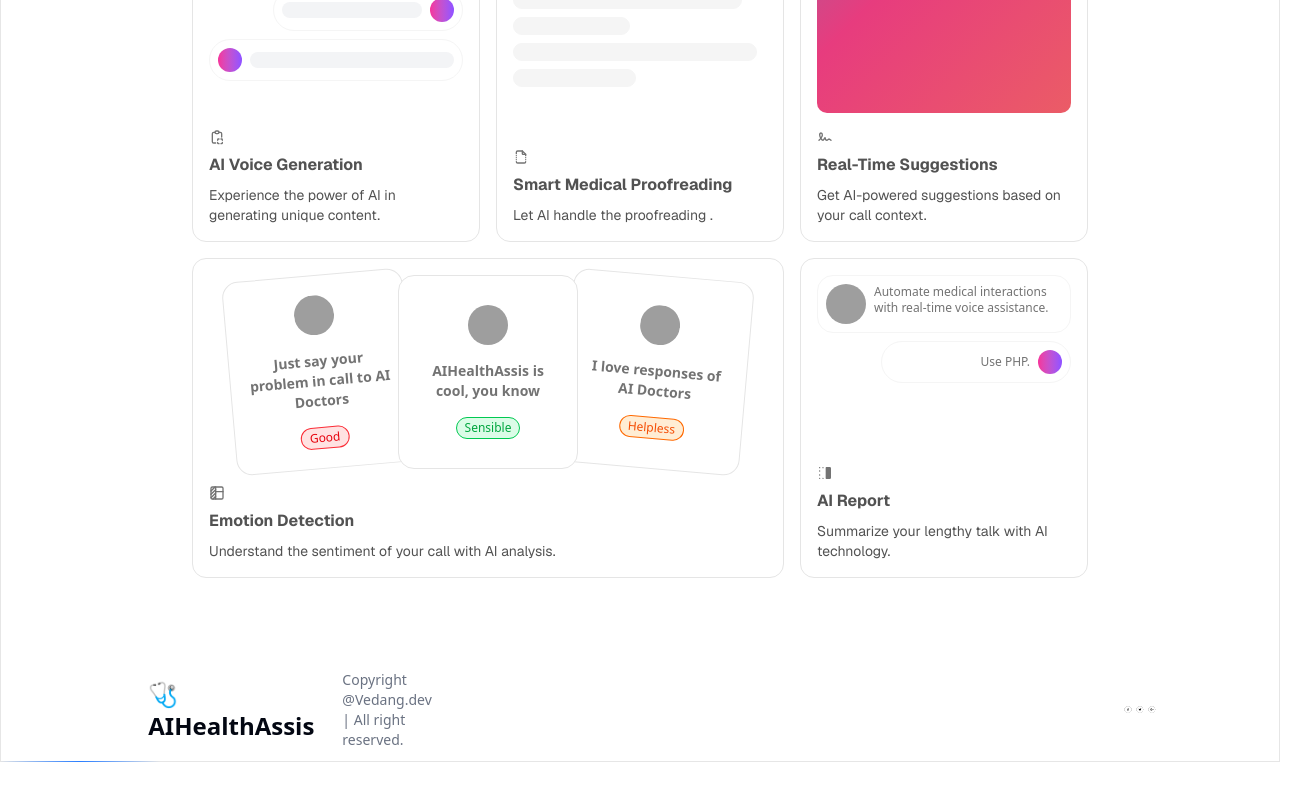
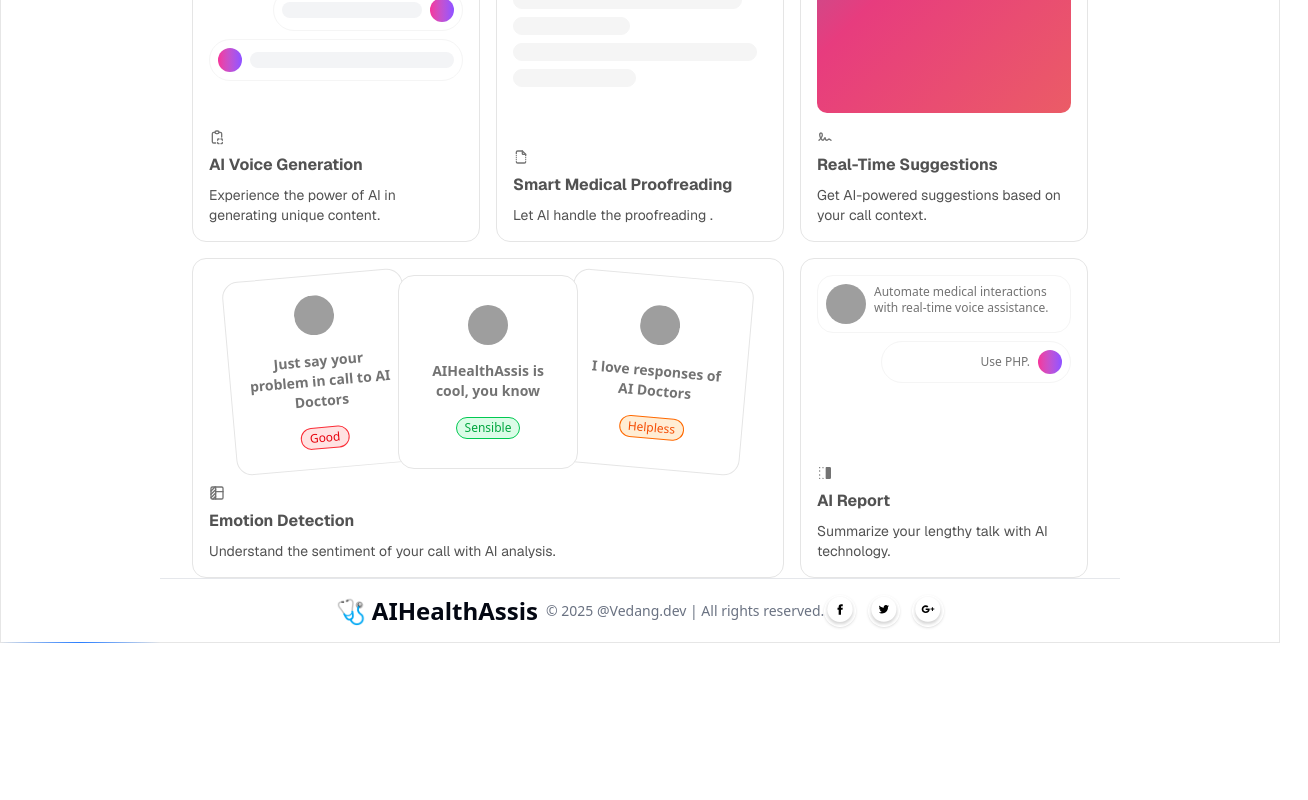
Before and after one commit to codeVedang/ai-medical-voice-agent, a Next.js app: page / in a window 1280 px wide. Shown: the part 1448-2248 px from the top of the page, 1308 px wide, since content can reach past the window. After the commit the page ends 2131 px from the top, so only its background shows below. Built offline with nearby package versions, Linux system fonts and the light colour scheme; no server answers; grey boxes are pictures that could not be loaded.

Commit message:
Update page.tsx

```diff
--- a/app/page.tsx
+++ b/app/page.tsx
@@ -215,16 +215,22 @@ const Navbar = () => {
 const Footer = () => {
   return (
 
-    <div className='flex items-center justify-around px-4 gap-3 lg:px-44 py-3 mt-20'>
-        <h1 className="text-base font-bold md:text-2xl">🩺 AIHealthAssis</h1>
-        <p className='flex-1 pl-4 text-sm text-gray-500 max-sm:hidden'>Copyright @Vedang.dev | All right reserved.</p>
-        <div className='flex gap-1 lg:ml-170 md:ml-50 sm:ml-20'>
-            <img width={40} src={"/facebook_icon.svg"} alt="" />
+    <div className="flex flex-wrap items-center justify-between px-4 py-4 lg:px-44 border-t">
+  {/* Left: Logo and Text */}
+  <div className="flex items-center space-x-2">
+    <h1 className="text-base font-bold md:text-2xl">🩺 AIHealthAssis</h1>
+    <p className="text-sm text-gray-500 whitespace-nowrap">
+      © {new Date().getFullYear()} @Vedang.dev | All rights reserved.
+    </p>
+  </div>
 
-            <img  width={40} src={"/twitter_icon.svg"} alt="" />
+  {/* Right: Social Icons */}
+  <div className="flex space-x-3 mt-2 lg:mt-0">
+    <img width={32} src="/facebook_icon.svg" alt="Facebook" className="rounded-full shadow-sm cursor-pointer" />
+    <img width={32} src="/twitter_icon.svg" alt="Twitter" className="rounded-full shadow-sm cursor-pointer" />
+    <img width={32} src="/google_plus_icon.svg" alt="Google+" className="rounded-full shadow-sm cursor-pointer" />
+  </div>
+</div>
 
-            <img width={40} src={"/google_plus_icon.svg"} alt="" />
-        </div>
-    </div>
   )
 };
```
